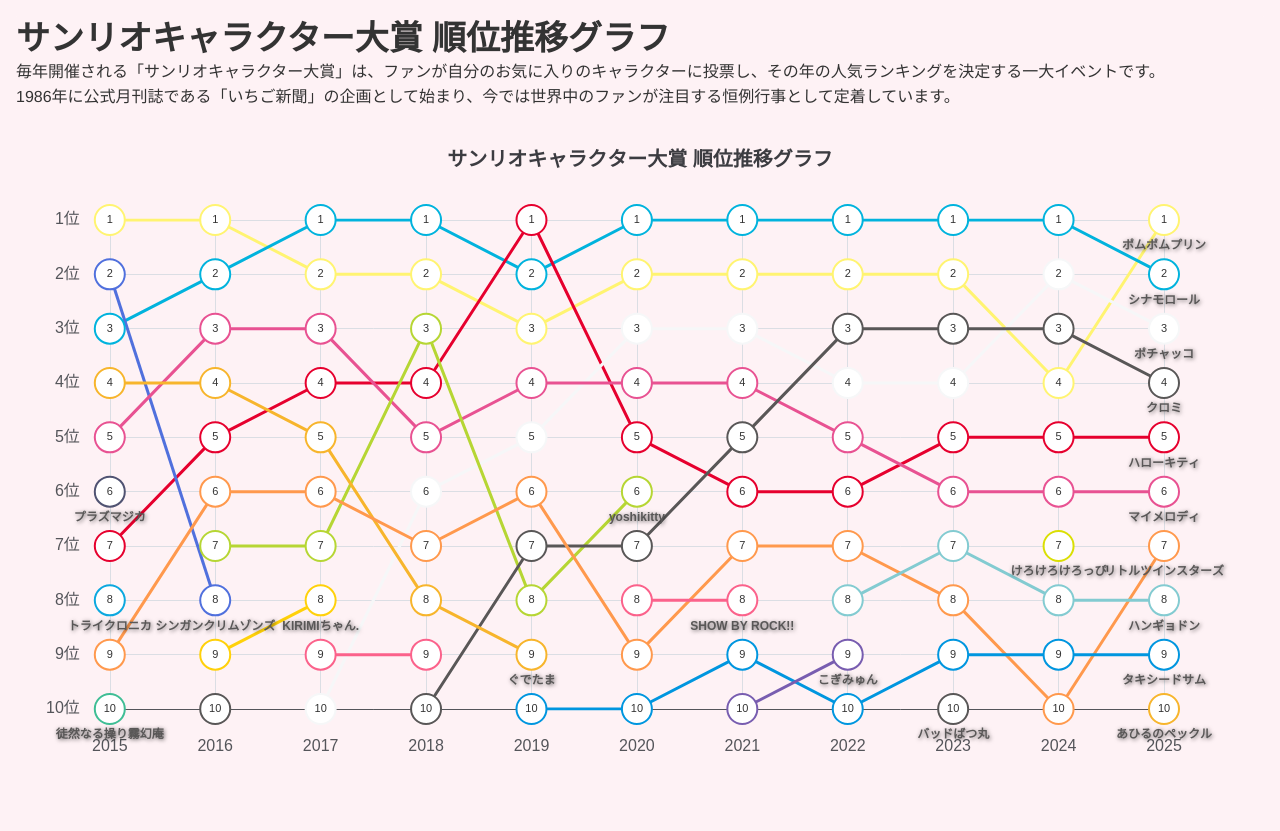
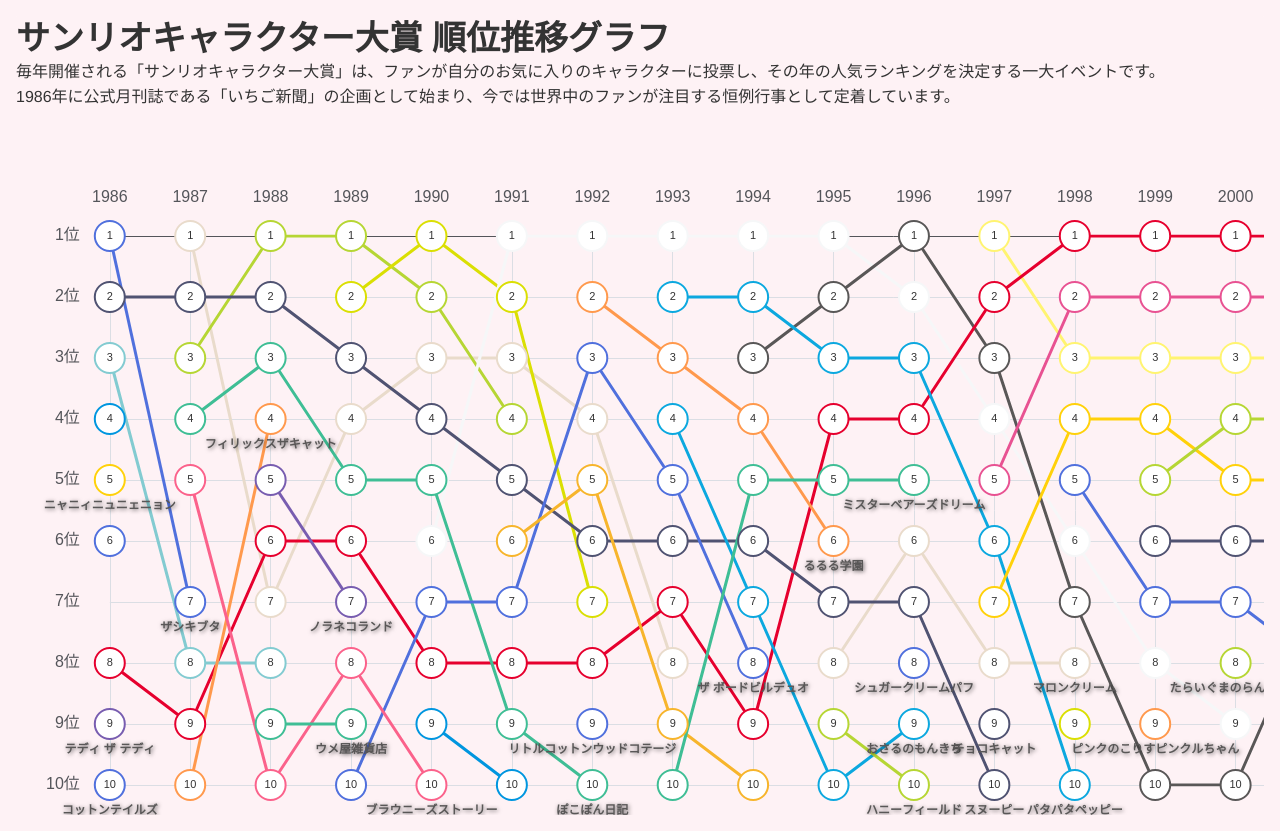
Before and after one commit to thr3a/sanrio-ranking-visualize, a React (Vite) app: page / in a window 1280 px wide. Built offline with nearby package versions, Linux system fonts and the light colour scheme; what @mantine/vanilla-extract would draw is missing.

Commit message:
add: スマホ対応、全件表示

```diff
--- a/src/BumpChart.tsx
+++ b/src/BumpChart.tsx
@@ -1,3 +1,4 @@
+import { Box } from '@mantine/core';
 import type { ECharts, EChartsOption, SeriesOption } from 'echarts';
 import ReactECharts from 'echarts-for-react';
 import { rankingData } from './data';
@@ -19,15 +20,20 @@
   マロンクリーム: '#e9dbcb'
 };
 
-const START_YEAR = 2015;
+const START_YEAR = 1986;
 const END_YEAR = 2025;
 const RANK_COUNT = 10;
+// 1年あたりの横幅(px)。年数 × この値 + 左右マージンでチャート全体の幅を決める
+const PIXELS_PER_YEAR = 80;
 
 const filteredData = rankingData.filter(
   (entry) => entry.year >= START_YEAR && entry.year <= END_YEAR && entry.rank <= RANK_COUNT
 );
 
 const years = Array.from({ length: END_YEAR - START_YEAR + 1 }, (_, i) => String(START_YEAR + i));
+
+// 横スクロール用のチャート全体の幅(px)。grid の left(30) + right(100) を加味
+const chartWidth = years.length * PIXELS_PER_YEAR + 130;
 
 const characters = Array.from(new Set(filteredData.map((entry) => entry.character)));
 
@@ -80,25 +86,19 @@
 const rankingMap = buildRankingMap();
 
 const option: EChartsOption = {
-  title: {
-    text: 'サンリオキャラクター大賞 順位推移グラフ',
-    left: 'center',
-    textStyle: {
-      fontSize: 20
-    }
-  },
   tooltip: {
     trigger: 'item'
   },
   grid: {
     left: 30,
     right: 100,
-    bottom: 60,
-    top: 90,
+    bottom: 30,
+    top: 60,
     containLabel: true
   },
   xAxis: {
     type: 'category',
+    position: 'top',
     splitLine: {
       show: true
     },
@@ -168,7 +168,16 @@
 
 const BumpChart = () => {
   // 685px=全部で10位なので9間隔,9*5=45px
-  return <ReactECharts option={option} style={{ height: '685px', width: '100%' }} onChartReady={handleChartReady} />;
+  // 全年(40年)を表示するため、親要素を overflow-x: auto で横スクロール可能にする
+  return (
+    <Box style={{ overflowX: 'auto', width: '100%' }}>
+      <ReactECharts
+        option={option}
+        style={{ height: '685px', width: `${chartWidth}px` }}
+        onChartReady={handleChartReady}
+      />
+    </Box>
+  );
 };
 
 export default BumpChart;
```
